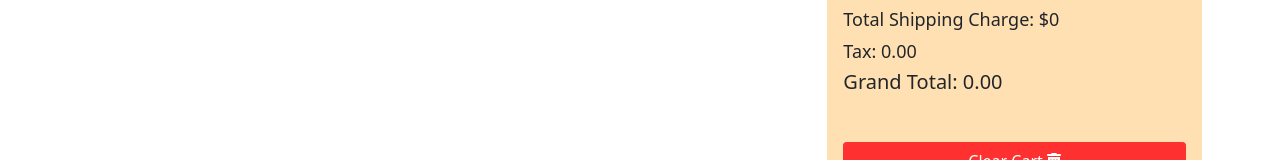
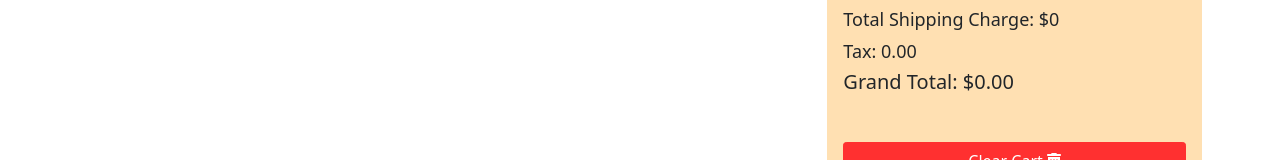
Before and after one commit to codernoyon/ema-john-mini, a React (Create React App) app: page /order in a window 1280 px wide. Shown: the part 283-443 px from the top of the page. Built offline with nearby package versions, Linux system fonts and the light colour scheme; the HTML template or start-up script is replaced by a standard one.

Commit message:
clear cart button is now work

```diff
--- a/src/components/Cart/Cart.js
+++ b/src/components/Cart/Cart.js
@@ -4,8 +4,8 @@ import React from 'react';
 import { useNavigate } from 'react-router-dom';
 import "./Cart.css"
 
-const Cart = (props) => {
-    const { cart } = props;
+const Cart = ({cart, handleClearCart}) => {
+
 
     let quantity = 0;
     let total = 0;
@@ -37,7 +37,7 @@ const Cart = (props) => {
                 <p>Tax: ${tax}</p>
                 <h5>Grand Total: ${grandTotal.toFixed(2)}</h5>
             </div>
-            <button className='clear-cart-btn d-block w-100 mb-3'>
+            <button onClick={handleClearCart} className='clear-cart-btn d-block w-100 mb-3'>
                 Clear Cart <FontAwesomeIcon icon={faTrashAlt}></FontAwesomeIcon>
             </button>
             <button onClick={goReview} className='review-order-btn d-block w-100'>
--- a/src/components/Order/Order.js
+++ b/src/components/Order/Order.js
@@ -4,10 +4,24 @@ import ReviewCart from '../ReviewCart/ReviewCart';
 import "./Order.css";
 import useProducts from '../../hooks/useProducts';
 import useCart from '../../hooks/useCart';
+import { deleteShoppingCart, removeFromDb } from '../../utilities/fakedb';
 
 const Order = () => {
     const [products, ] = useProducts();
-    const [cart, ] = useCart(products);
+    const [cart, setCart] = useCart(products);
+
+    const handleRemoveProduct = product => {
+        const rest = cart.filter(pd => pd.id !== product.id);
+        setCart(rest);
+        removeFromDb(product.id)
+    }
+
+    const handleClearCart = () => {
+        setCart([]);
+        deleteShoppingCart()
+    }
+
+
     return (
         <section className="order-section py-3">
             <div className="container">
@@ -17,12 +31,16 @@ const Order = () => {
                             cart.map(product => <OrderProduct
                                 key={product.id}
                                 product={product}
+                                handleRemoveProduct={handleRemoveProduct}
 
                             ></OrderProduct>)
                         }
                     </div>
                     <div className="col-lg-4 review-cart-container px-3 py-3">
-                        <ReviewCart cart={cart}></ReviewCart>
+                        <ReviewCart
+                            cart={cart}
+                            handleClearCart={handleClearCart}
+                        ></ReviewCart>
                         {/* <h3>{cart.length}</h3> */}
                     </div>
                 </div>
--- a/src/components/OrderProduct/OrderProduct.js
+++ b/src/components/OrderProduct/OrderProduct.js
@@ -3,10 +3,9 @@ import { FontAwesomeIcon } from '@fortawesome/react-fontawesome';
 import React from 'react';
 import "./OrderProduct.css";
 
-const OrderProduct = ({ product }) => {
+const OrderProduct = ({ product, handleRemoveProduct }) => {
     const { img, name, price, quantity, shipping } = product;
 
-    console.log(product);
     return (
         <div className='d-flex order-product'>
             <div className='order-product-img p-1'>
@@ -14,12 +13,12 @@ const OrderProduct = ({ product }) => {
             </div>
             <div className="order-product-details align-items-center d-flex ps-2 pe-3 justify-content-between w-100 ">
                 <div className="info">
-                    <h6>{name.length > 15 ? name.slice(0, 15)+ "..." : name}</h6>
+                    <h6 title={name}>{name.length > 15 ? name.slice(0, 15)+ "..." : name}</h6>
                     <p className='mb-0'>Price: $<span className='highlight'>{price}</span></p>
                     <p className='mb-0'>Quantity <span className='highlight'>{quantity}</span></p>
                     <small className='mb-0'>Shipping Charge: $<span className='highlight'>{shipping}</span></small>
                 </div>
-                <button className='delete-btn'>
+                <button onClick={() => handleRemoveProduct(product)} className='delete-btn'>
                     <FontAwesomeIcon icon={faTrashAlt}></FontAwesomeIcon>
                 </button>
             </div>
--- a/src/components/ReviewCart/ReviewCart.js
+++ b/src/components/ReviewCart/ReviewCart.js
@@ -3,7 +3,7 @@ import { FontAwesomeIcon } from '@fortawesome/react-fontawesome';
 import React from 'react';
 import { useNavigate } from 'react-router-dom';
 
-const ReviewCart = ({cart}) => {
+const ReviewCart = ({cart, handleClearCart}) => {
 
     let quantity = 0;
     let total = 0;
@@ -33,9 +33,9 @@ const ReviewCart = ({cart}) => {
                 <p>Total Price: ${total}</p>
                 <p>Total Shipping Charge: ${shipping}</p>
                 <p>Tax: {tax}</p>
-                <h5>Grand Total: {grandTotal.toFixed(2)}</h5>
+                <h5>Grand Total: ${grandTotal.toFixed(2)}</h5>
             </div>
-            <button className='clear-cart-btn d-block w-100 mb-3'>
+            <button onClick={handleClearCart} className='clear-cart-btn d-block w-100 mb-3'>
                 Clear Cart <FontAwesomeIcon icon={faTrashAlt}></FontAwesomeIcon>
             </button>
             <button onClick={goCheckout} className='review-order-btn d-block w-100'>
--- a/src/components/Shop/Shop.js
+++ b/src/components/Shop/Shop.js
@@ -1,28 +1,14 @@
-import React, { useEffect, useState } from 'react';
+import useCart from '../../hooks/useCart';
 import useProducts from '../../hooks/useProducts';
-import { addToDb, getStoredCart } from '../../utilities/fakedb';
+import { addToDb, deleteShoppingCart } from '../../utilities/fakedb';
 import Cart from '../Cart/Cart';
 import Product from '../Product/Product';
 import "./Shop.css";
 
 const Shop = () => {
     const [products, ] = useProducts();
-    const [cart, setCart] = useState([]);
+    const [cart, setCart] = useCart(products)
 
-
-    useEffect(() => {
-        const storedCart = getStoredCart();
-        const savedCart = [];
-        for (const id in storedCart) {
-            const addedProduct = products.find((product) => product.id === id);
-            if (addedProduct) {
-                const quantity = storedCart[id];
-                addedProduct.quantity = quantity;
-                savedCart.push(addedProduct);
-            }
-        }
-        setCart(savedCart)
-    }, [products])
 
     const handleAddToCart = (selectedProduct) => {
         // console.log(product);
@@ -43,6 +29,11 @@ const Shop = () => {
 
     };
 
+    const handleClearCart = () => {
+        setCart([]);
+        deleteShoppingCart()
+    }
+
     return (
         <div className="shop">
             <div className="container">
@@ -55,12 +46,16 @@ const Shop = () => {
                                     product={product}
                                     handleAddToCart={handleAddToCart}
 
+
                                 ></Product>)
                             }
                         </div>
                     </div>
                     <div className="col-lg-3 pt-2 cart-container order-first order-lg-last mt-5 rounded-1">
-                        <Cart cart={cart}></Cart>
+                        <Cart
+                            cart={cart}
+                            handleClearCart={handleClearCart}
+                        ></Cart>
                     </div>
                 </div>
             </div>
```
